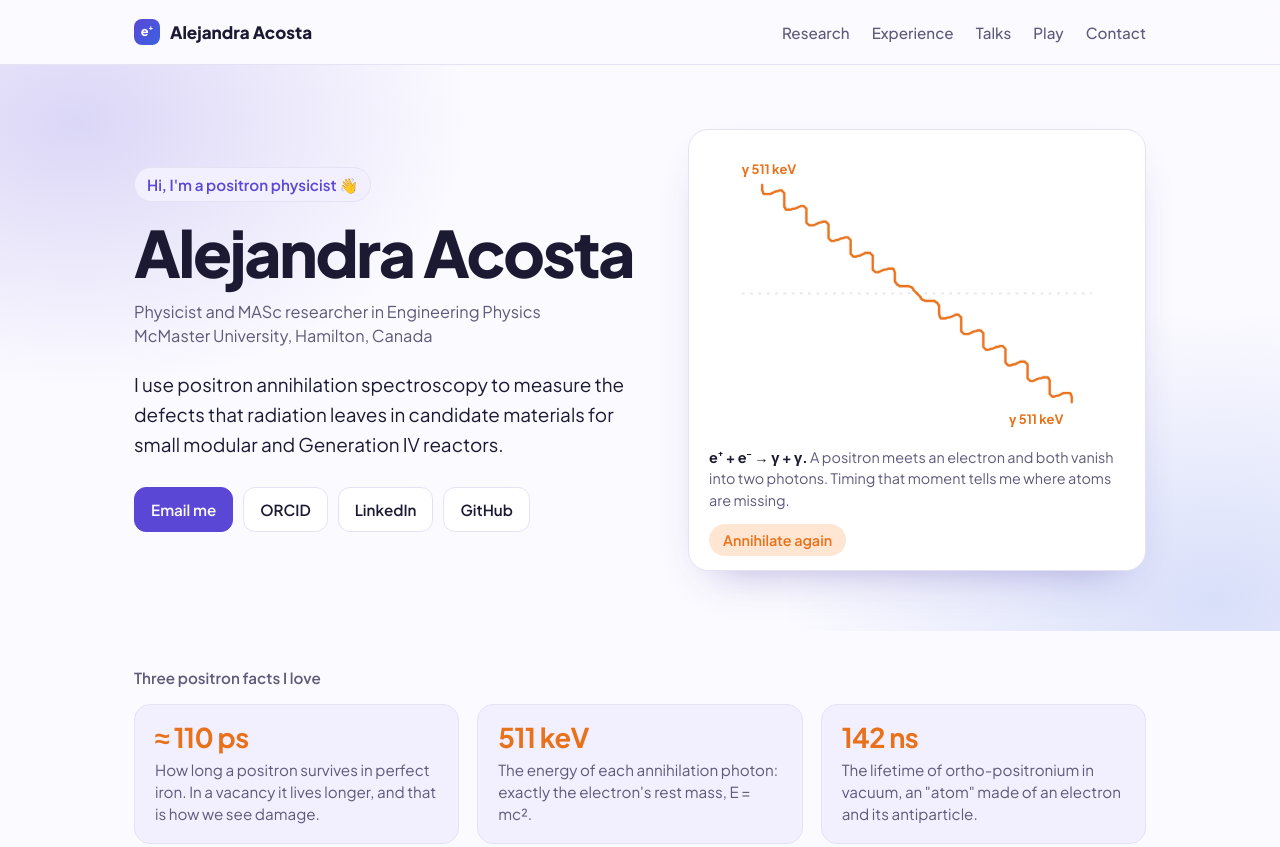
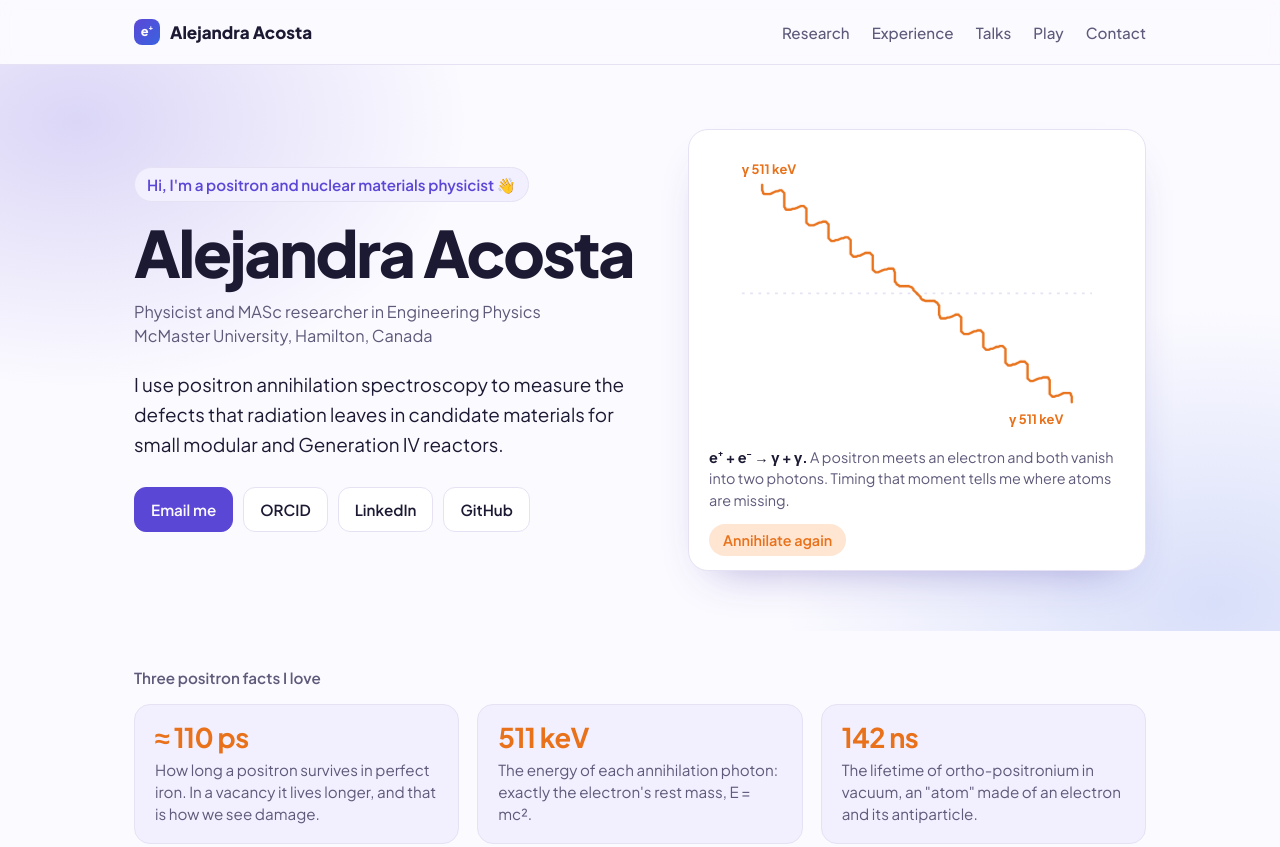
Before and after one commit to AlejandraAcostaP/alejandraacostap.github.io, a plain HTML site: page index.html in a window 1280 px wide. Shown: the top 847 px of the page. Drawn offline with Linux system fonts and the light colour scheme.

Commit message:
Hero tagline: positron and nuclear materials physicist

```diff
--- a/index.html
+++ b/index.html
@@ -212,7 +212,7 @@ footer .joke{color:var(--violet);font-weight:600}
 <div class="hero">
   <div class="wrap">
     <div>
-      <p class="hello">Hi, I'm a positron physicist 👋</p>
+      <p class="hello">Hi, I'm a positron and nuclear materials physicist 👋</p>
       <h1>Alejandra Acosta</h1>
       <p class="role">Physicist and MASc researcher in Engineering Physics<br>McMaster University, Hamilton, Canada</p>
       <p class="lede">I use positron annihilation spectroscopy to measure the defects that radiation leaves in candidate materials for small modular and Generation IV reactors.</p>
```
